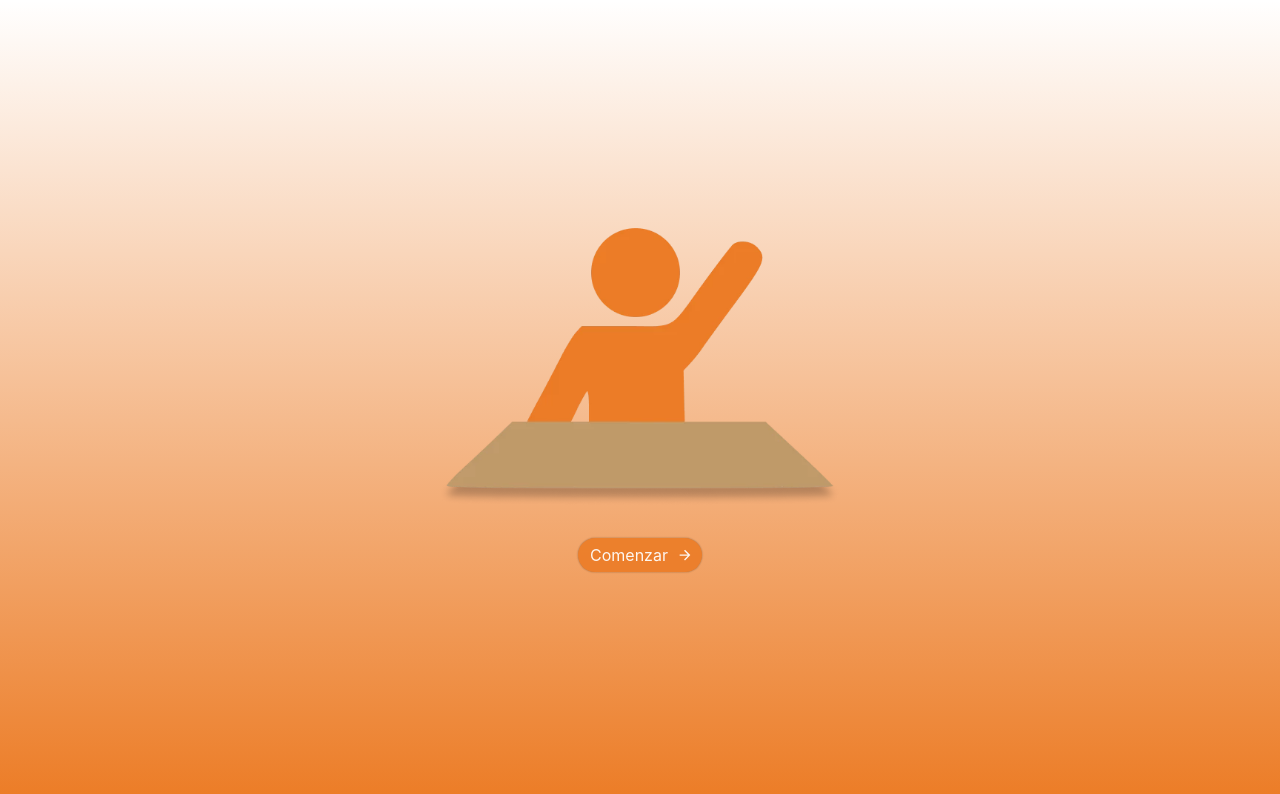
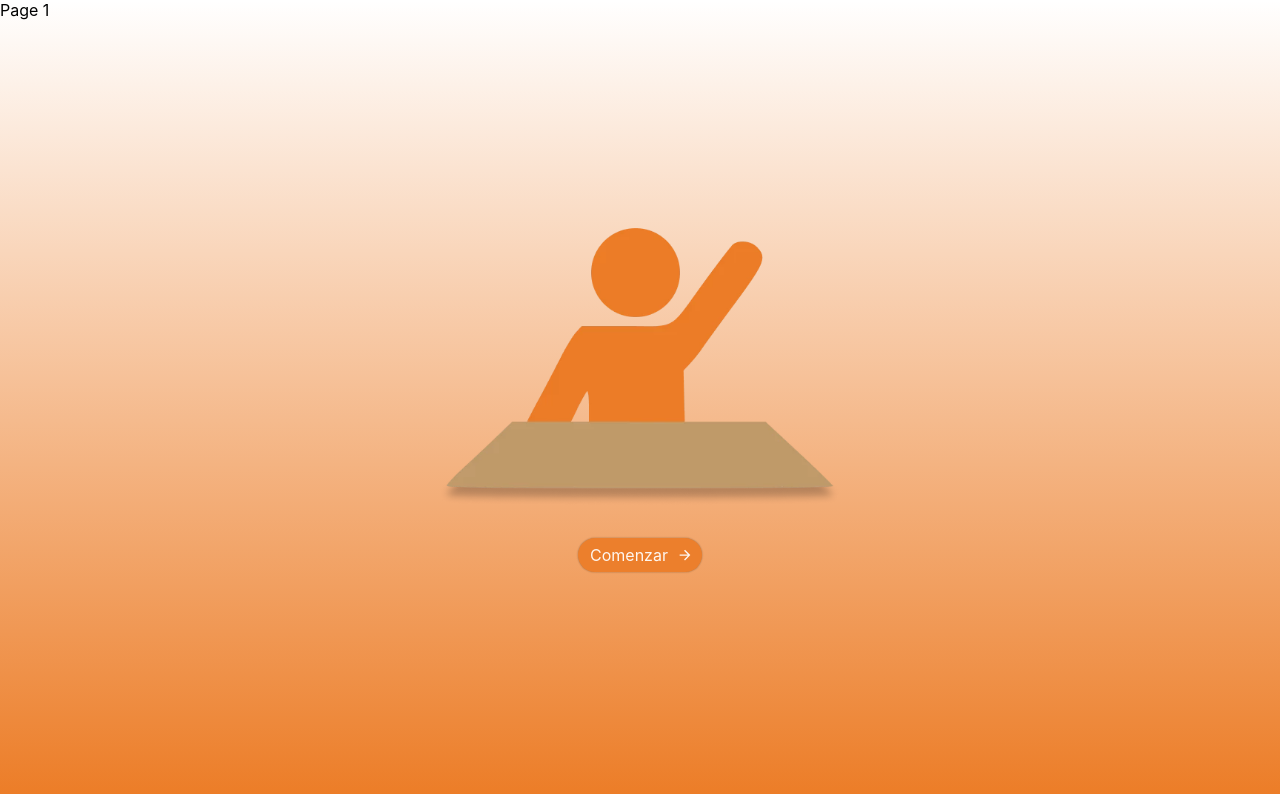
Before and after one commit to cervisebas/AsistenciaDigitalWebpage, a React (Vite) app: page / in a window 1280 px wide. Shown: the top 794 px of the page. Built offline with nearby package versions, Linux system fonts and the light colour scheme.

Commit message:
05/10/2023 12:19hs

```diff
--- a/package.json
+++ b/package.json
@@ -14,7 +14,8 @@
   "dependencies": {
     "react": "^18.2.0",
     "react-dom": "^18.2.0",
-    "sass": "^1.68.0"
+    "sass": "^1.68.0",
+    "swiper": "^10.3.1"
   },
   "devDependencies": {
     "@types/react": "^18.2.15",
--- a/src/App.scss
+++ b/src/App.scss
@@ -14,6 +14,7 @@
         position: absolute;
         left: 50%;
         top: 50%;
+        z-index: 10;
         transform: translate(-50%, -50%);
         transition:
             left var(--animation-duration) ease,
--- a/src/App.tsx
+++ b/src/App.tsx
@@ -4,6 +4,7 @@ import Icon from './assets/icon.webp';
 import './App.scss';
 import Button from './components/Button';
 import { MdArrowForward } from "react-icons/md";
+import Sliders from './Sliders';
 
 export default React.memo(function App() {
   function _start() {
@@ -22,5 +23,6 @@ export default React.memo(function App() {
         onPress={_start}
       />
     </div>
+    <Sliders />
   </div>);
 })
--- /dev/null
+++ b/src/Sliders.scss
@@ -0,0 +1,8 @@
+#HomeSwiper {
+    position: absolute;
+    top: 0;
+    left: 0;
+    width: 100%;
+    height: 100%;
+    z-index: 5;
+}
--- /dev/null
+++ b/src/Sliders.tsx
@@ -0,0 +1,12 @@
+import React from "react";
+import { Swiper, SwiperSlide } from "swiper/react";
+import "swiper/css";
+import "./Sliders.scss";
+
+export default React.memo(function Sliders() {
+    return(<Swiper id={'HomeSwiper'}>
+        <SwiperSlide children={'Page 1'} />
+        <SwiperSlide children={'Page 2'} />
+        <SwiperSlide children={'Page 3'} />
+    </Swiper>);
+});
```
Also changed, not shown: 1 other file (tests, documents, lock files or other folders).
